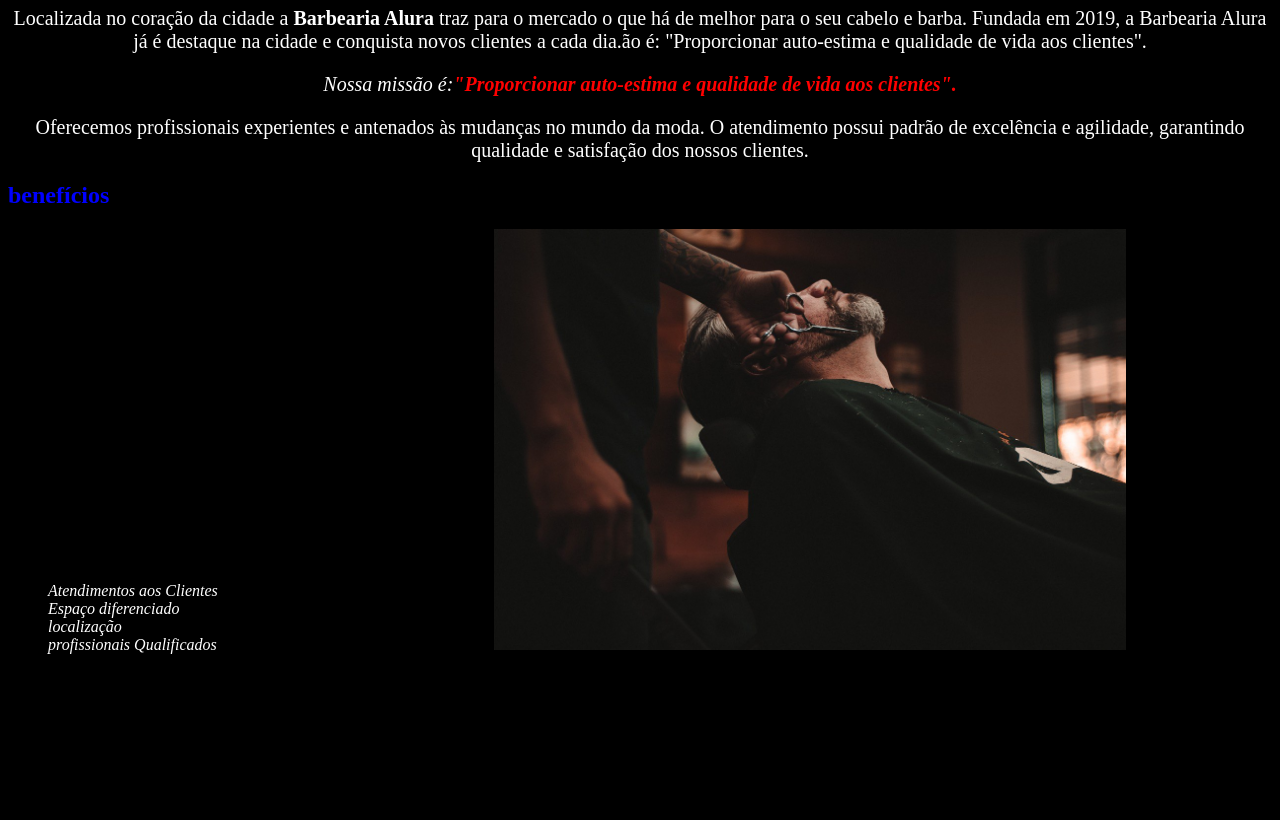
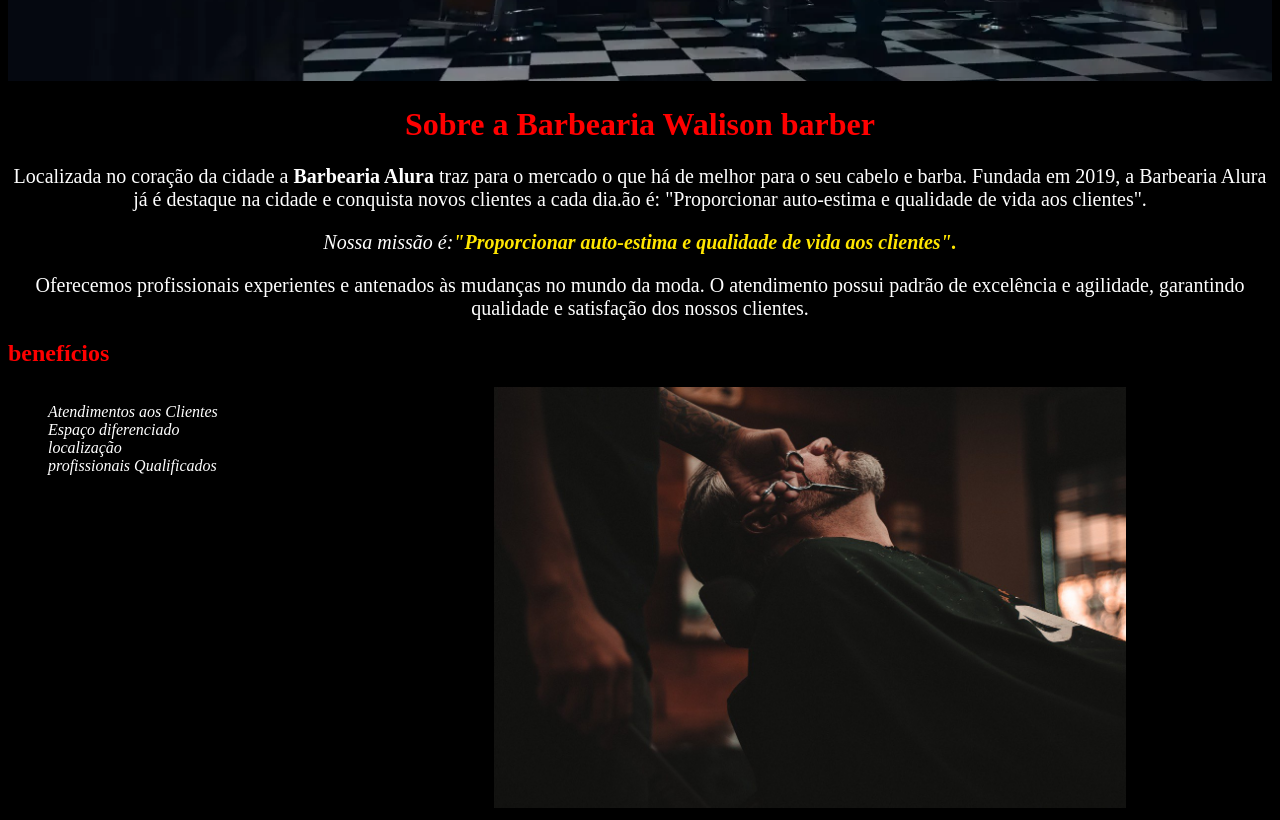
Before and after one commit to patricioinocencio/2front23, a plain HTML site: page index.html in a window 1280 px wide. Shown: the part 631-1451 px from the top of the page. Before the commit the page ends 1309 px from the top, so only its background shows below. Drawn offline with Linux system fonts and the light colour scheme.

Commit message:
Add files via upload

```diff
--- a/index.html
+++ b/index.html
@@ -14,11 +14,11 @@
 	</head>
 	<body>
 		<header>
-			<h1 class="centralizar">Barbearia mendes</h1>
+			<h1 class="centralizar">Walison barber</h1>
 		</header>
-		<img id="banner" src="banner.jpg" alt="banner"/>
+		<img id="banner" src="fotodabarbearia.webp" alt="banner"/>
 
-		<h1 class="centralizar">Sobre a Barbearia Alura</h1>
+		<h1 class="centralizar">Sobre a Barbearia Walison barber </h1>
 
 		<p style="text-align: center">
 			Localizada no coração da cidade a <strong>Barbearia Alura</strong> traz para o mercado o que há de melhor para o seu cabelo e barba. Fundada em 2019, a Barbearia Alura já é destaque na cidade e conquista novos clientes a cada dia.ão é: "Proporcionar auto-estima e qualidade de vida aos clientes".
@@ -40,6 +40,6 @@
 				<li class="items">profissionais Qualificados</li>
 			</ul>
 
-			<img id="beneficios" src="beneficios.jpg" alt="beneficios">
+			<img id="beneficios" src="beneficios.jpg ">
 	</body>
 </html>
--- /dev/null
+++ b/reset.css
@@ -0,0 +1,48 @@
+/* http://meyerweb.com/eric/tools/css/reset/
+   v2.0 | 20110126
+   License: none (public domain)
+*/
+
+html, body, div, span, applet, object, iframe,
+h1, h2, h3, h4, h5, h6, p, blockquote, pre,
+a, abbr, acronym, address, big, cite, code,
+del, dfn, em, img, ins, kbd, q, s, samp,
+small, strike, strong, sub, sup, tt, var,
+b, u, i, center,
+dl, dt, dd, ol, ul, li,
+fieldset, form, label, legend,
+table, caption, tbody, tfoot, thead, tr, th, td,
+article, aside, canvas, details, embed,
+figure, figcaption, footer, header, hgroup,
+menu, nav, output, ruby, section, summary,
+time, mark, audio, video {
+	margin: 0;
+	padding: 0;
+	border: 0;
+	font-size: 100%;
+	font: inherit;
+	vertical-align: baseline;
+}
+/* HTML5 display-role reset for older browsers */
+article, aside, details, figcaption, figure,
+footer, header, hgroup, menu, nav, section {
+	display: block;
+}
+body {
+	line-height: 1;
+}
+ol, ul {
+	list-style: none;
+}
+blockquote, q {
+	quotes: none;
+}
+blockquote:before, blockquote:after,
+q:before, q:after {
+	content: '';
+	content: none;
+}
+table {
+	border-collapse: collapse;
+	border-spacing: 0;
+}
--- a/style.css
+++ b/style.css
@@ -1,16 +1,16 @@
 body{
-	background-color: black;
-	color: white;
+	background-color: rgb(0, 0, 0);
+	color: rgb(255, 255, 255);
 }
 p,.centralizar{
 	text-align: center;
 }
 
 em strong{
-		color: #ff0000;
+		color: #ffe600;
 }
 h1,h2{
-	color: #0000ff;
+	color: #ff0000;
 }
 
 #banner {
@@ -26,6 +26,7 @@ h1,h2{
 
 ul{
 	display: inline-block;
-	width: 20%; margin-right: 15%;
-	vertical-align:top:
+	width: 20%;
+	margin-right: 15%;
+	vertical-align:top;
 }
```
Also changed, not shown: produtos.css (+15 -3 lines), produtos.html (+1 -0 lines), fotodabarbearia.webp (added).
